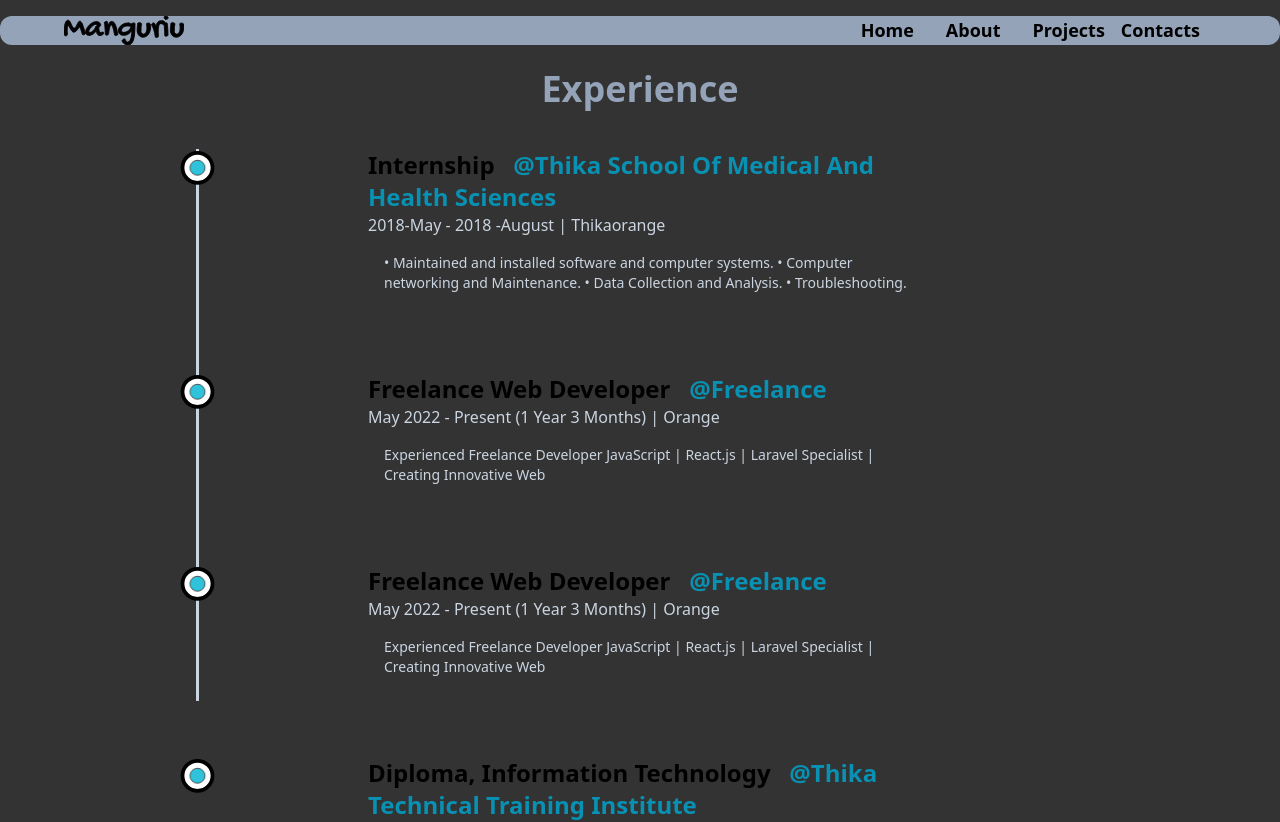
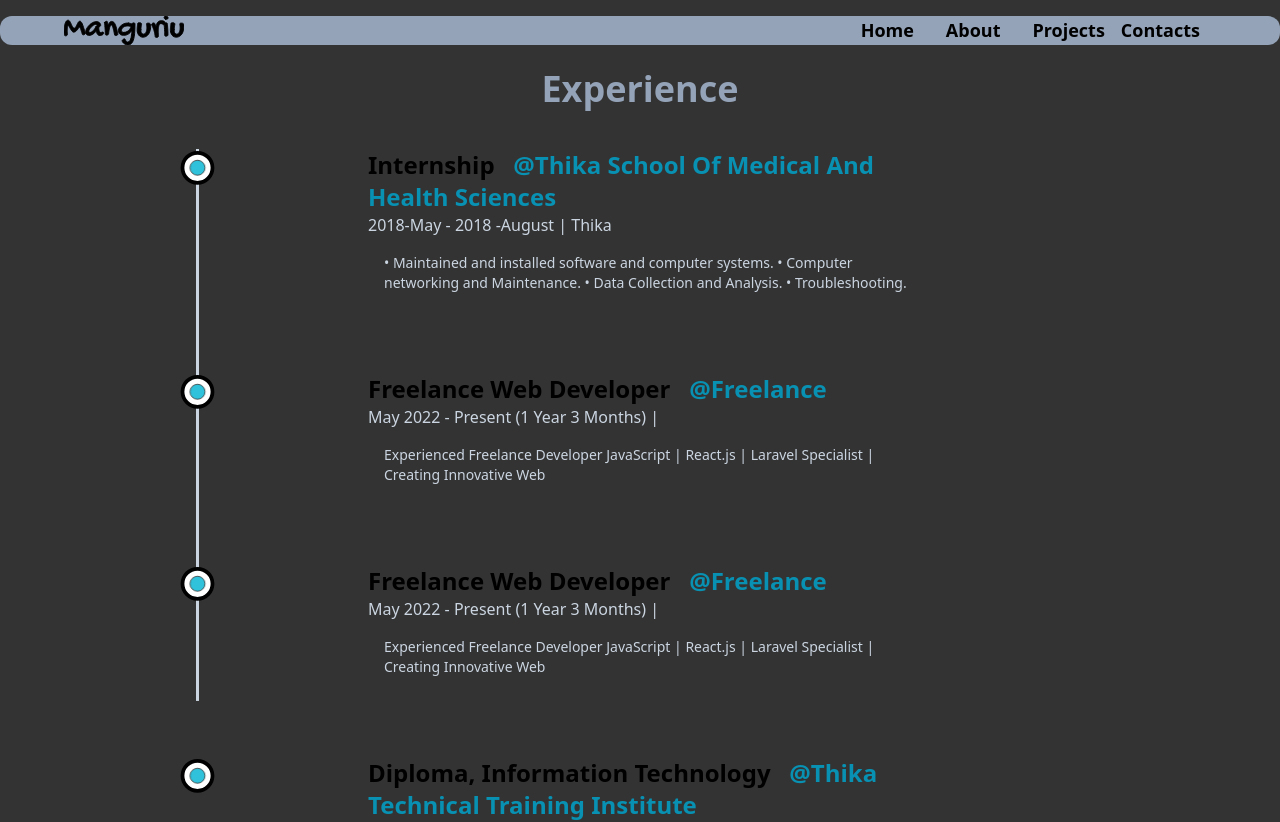
Before and after one commit to Manguriu/redo, a Next.js app: page /experience in a window 1280 px wide. Shown: the top 822 px of the page. Built offline with nearby package versions, Linux system fonts and the light colour scheme.

Commit message:
contacts3

```diff
--- a/src/app/experience/page.tsx
+++ b/src/app/experience/page.tsx
@@ -32,7 +32,7 @@ const DetailsC = ({ position, company, companyLink, time, address, work }) => {
           </a>
         </h3>
         <span className="capitalize font-medium text-slate-300 xs:text-sm max-sm:text-[10px]">
-          {time} | {address}orange
+          {time} | {address}
         </span>
         <p className="font-medium w-full subtitle text-slate-300 md:text-sm max-sm:text-[10px]">
           {" "}
```
